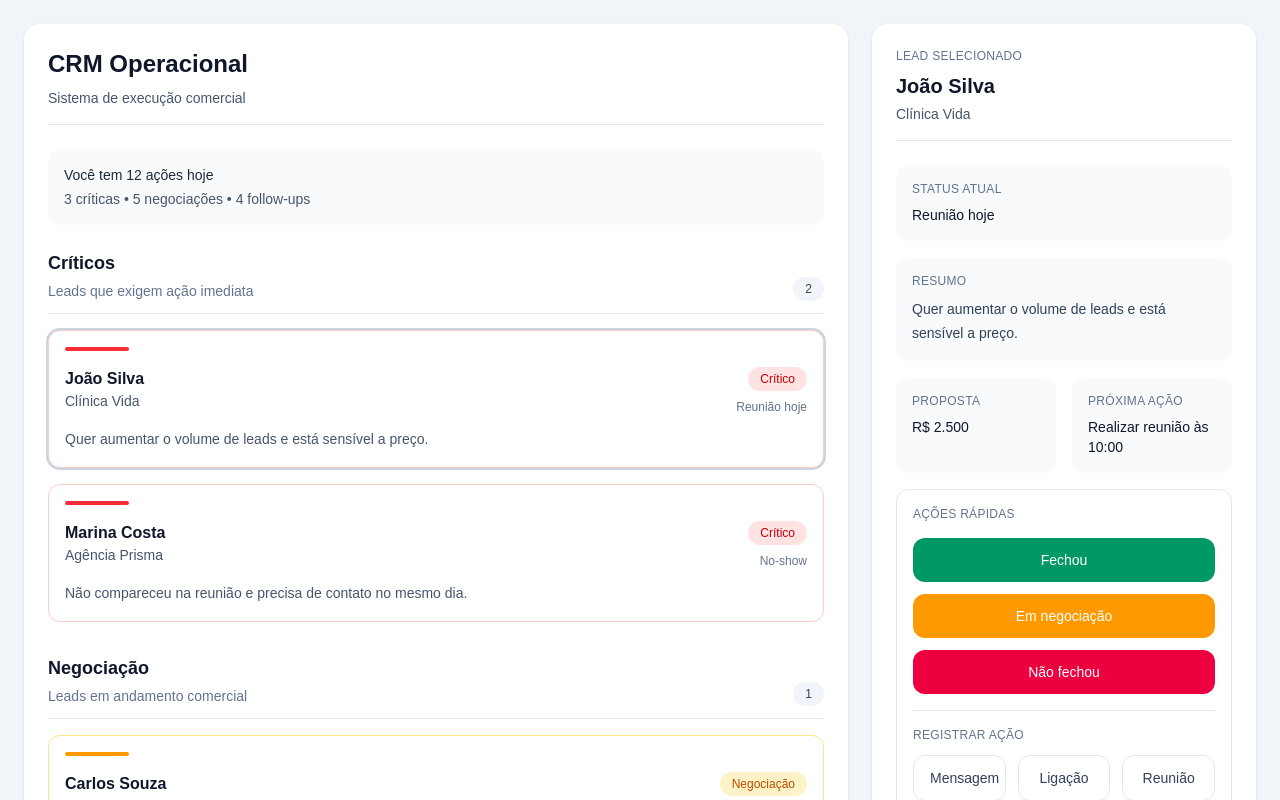
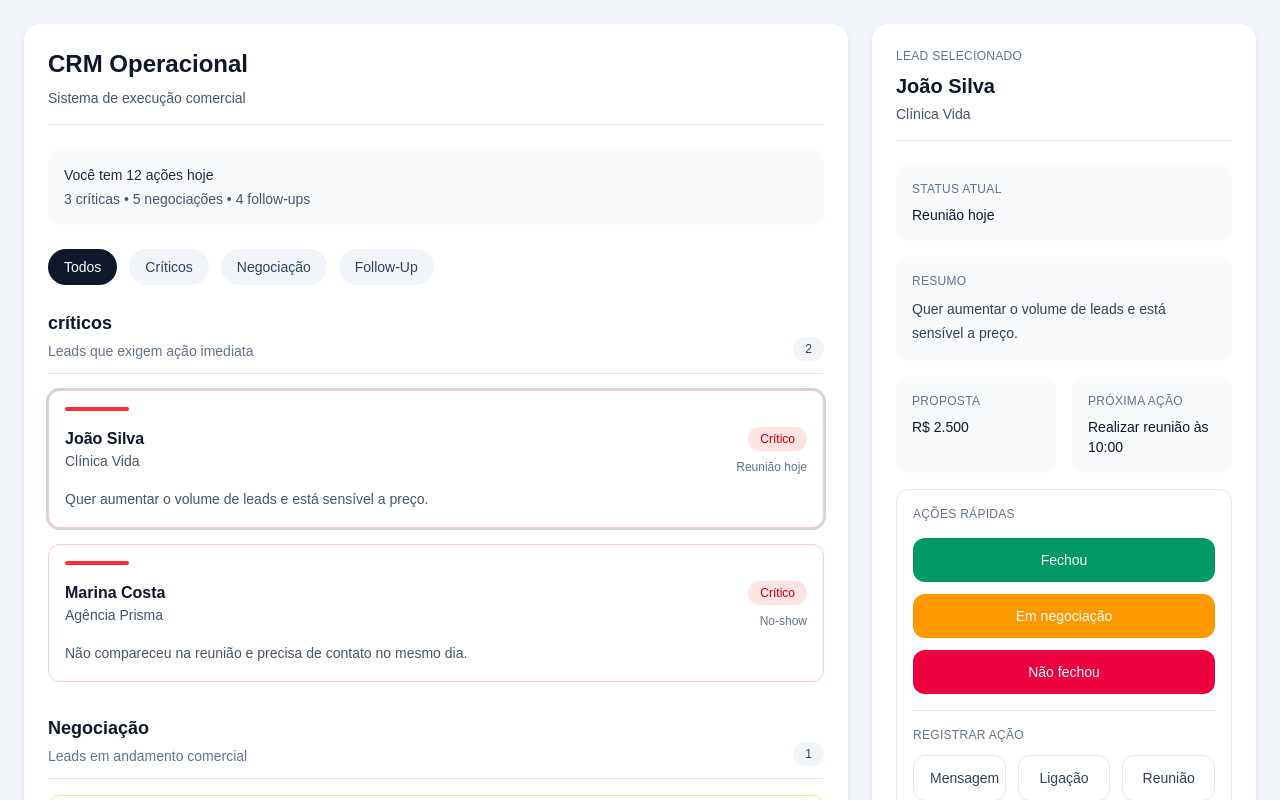
Before and after one commit to AlitonVieira/crm-operacional, a Next.js app: page / in a window 1280 px wide. Shown: the top 800 px of the page. Built offline with nearby package versions, Linux system fonts and the light colour scheme.

Commit message:
Criando filtros de prioridade

```diff
--- a/app/page.tsx
+++ b/app/page.tsx
@@ -108,6 +108,10 @@ export default function Home() {
   // Estado responsável por guardar qual lead está selecionado na fila
   // Começamos com o primeiro lead já selecionado para evitar painel vazio
   const [selectedLead, setSelectedLead] = useState(leads[0]);
+
+  // Estado responsável por controlar qual filtro está ativo na fila
+  // Isso permite que o usuário veja apenas o grupo que deseja no momento
+  const [activeFilter, setActiveFilter] = useState("todos");
 
   // Função responsável por atualizar o lead selecionado
   // Ela altera a lista da fila e também o conteúdo exibido no card lateral
@@ -277,23 +281,79 @@ export default function Home() {
           </div>
 
           {/*
+            Área de filtros da fila
+            Esses botões ajudam o usuário a focar no tipo de lead que deseja visualizar
+          */}
+          <div className="mb-6 flex flex-wrap gap-3">
+            <button
+              onClick={() => setActiveFilter("todos")}
+              className={`rounded-full px-4 py-2 text-sm font-medium transition ${
+                activeFilter === "todos"
+                  ? "bg-slate-900 text-white"
+                  : "bg-slate-100 text-slate-700 hover:bg-slate-200"
+              }`}
+            >
+              Todos
+            </button>
+
+            <button
+              onClick={() => setActiveFilter("critica")}
+              className={`rounded-full px-4 py-2 text-sm font-medium transition ${
+                activeFilter === "critica"
+                 ? "bg-slate-900 text-white"
+                 : "bg-slate-100 text-slate-700 hover:bg-slate-200"
+              }`}
+            >
+              Críticos
+            </button>
+
+            <button
+              onClick={() => setActiveFilter("negociacao")}
+              className={`rounded-full px-4 py-2 text-sm font-medium transition ${
+                activeFilter === "negociacao"
+                 ? "bg-slate-900 text-white"
+                 : "bg-slate-100 text-slate-700 hover:bg-slate-200"
+              }`}
+            >
+              Negociação
+            </button>
+
+            <button
+              onClick={() => setActiveFilter("followup")}
+              className={`rounded-full px-4 py-2 text-sm font-medium transition ${
+                activeFilter === "followup"
+                 ? "bg-slate-900 text-white"
+                 : "bg-slate-100 text-slate-700 hover:bg-slate-200"
+              }`}
+            >
+              Follow-Up
+            </button>
+          </div>
+
+          {/*
             Área da fila de execução organizada por grupos
             Isso ajuda o usuário a entender o dia de trabalho com mais clareza
           */}
+
           <div className="space-y-8">
-            {renderLeadSection(
-              "Críticos",
+            {(activeFilter === "todos" || activeFilter === "critica") &&
+              renderLeadSection(
+                "críticos",
                 "Leads que exigem ação imediata",
                 criticalLeads
               )}
 
-            {renderLeadSection(
+            {(activeFilter === "todos" || activeFilter === "negociacao") &&
+              renderLeadSection(
                 "Negociação",
                 "Leads em andamento comercial",
                 negotiationLeads
               )}
+          </div>
 
-            {renderLeadSection(
+          <div className="space-y-8">
+            {(activeFilter === "todos" || activeFilter === "followup") &&
+             renderLeadSection(
               "Follow-up",
               "Leads que precisam de continuidade",
               followUpLeads
```
Lines whose indentation alone changed are shown as unchanged.
